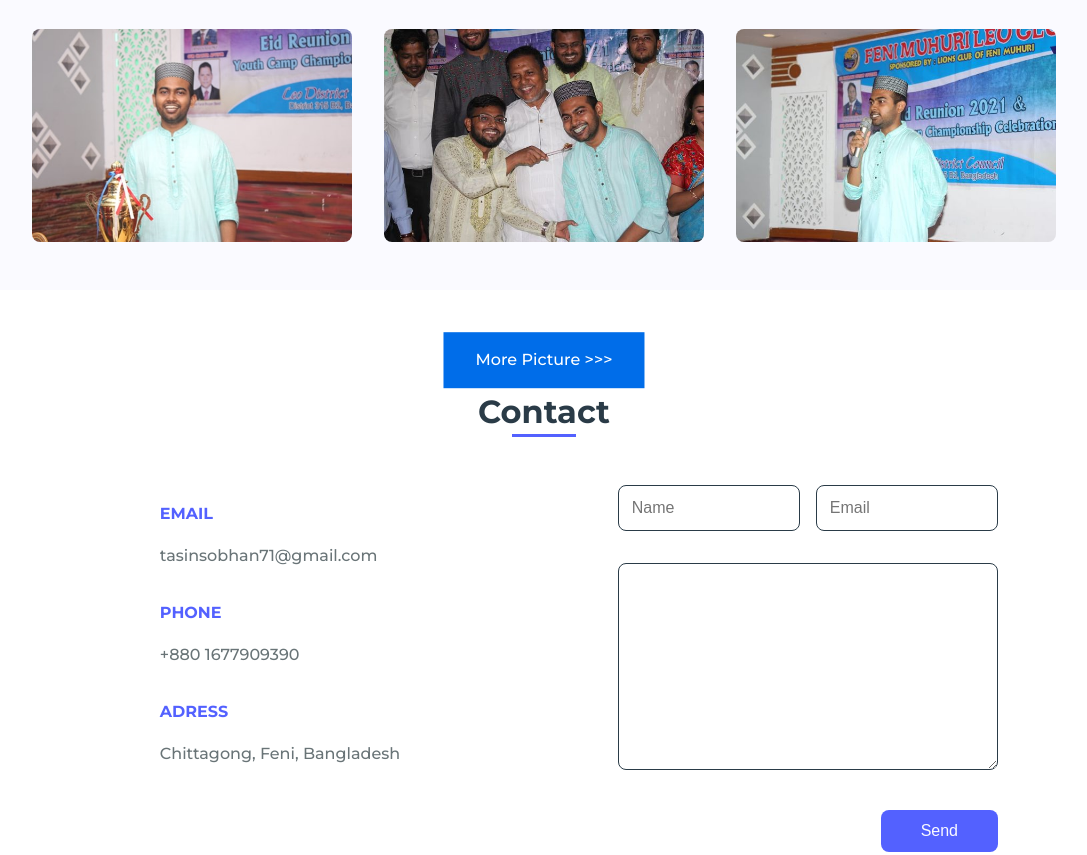
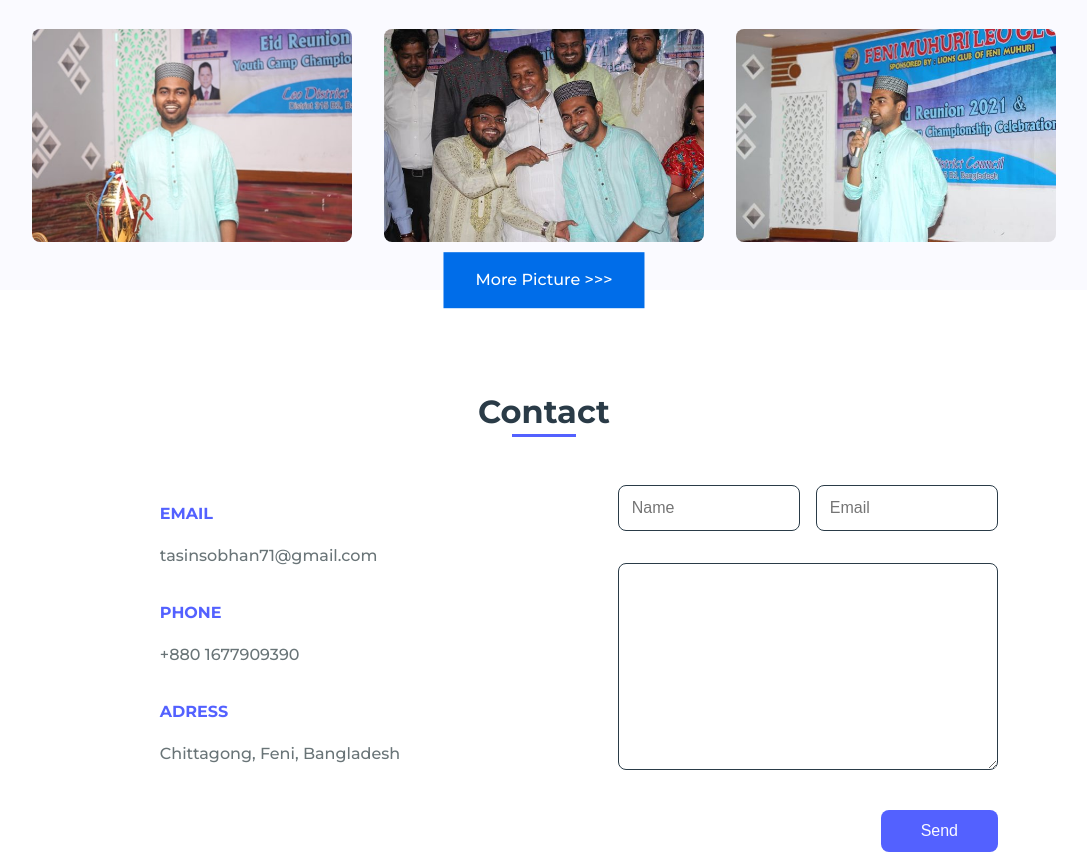
Before and after one commit to Tasinsobhan/tasinsobhan.github.io, a plain HTML site: page index.html in a window 1280 px wide. Shown: the part 3080-3935 px from the top of the page, without its empty margins (96-1183 px from the left). Drawn offline with nearby package versions, Linux system fonts and the light colour scheme.

Commit message:
Update styles.css

```diff
--- a/assets/css/styles.css
+++ b/assets/css/styles.css
@@ -503,7 +503,7 @@ img{
   .center {
     margin: 0;
     position: absolute;
-    top: 430%;
+    top: 420%;
     left: 50%;
     -ms-transform: translate(-50%, -50%);
     transform: translate(-50%, -50%);
```
